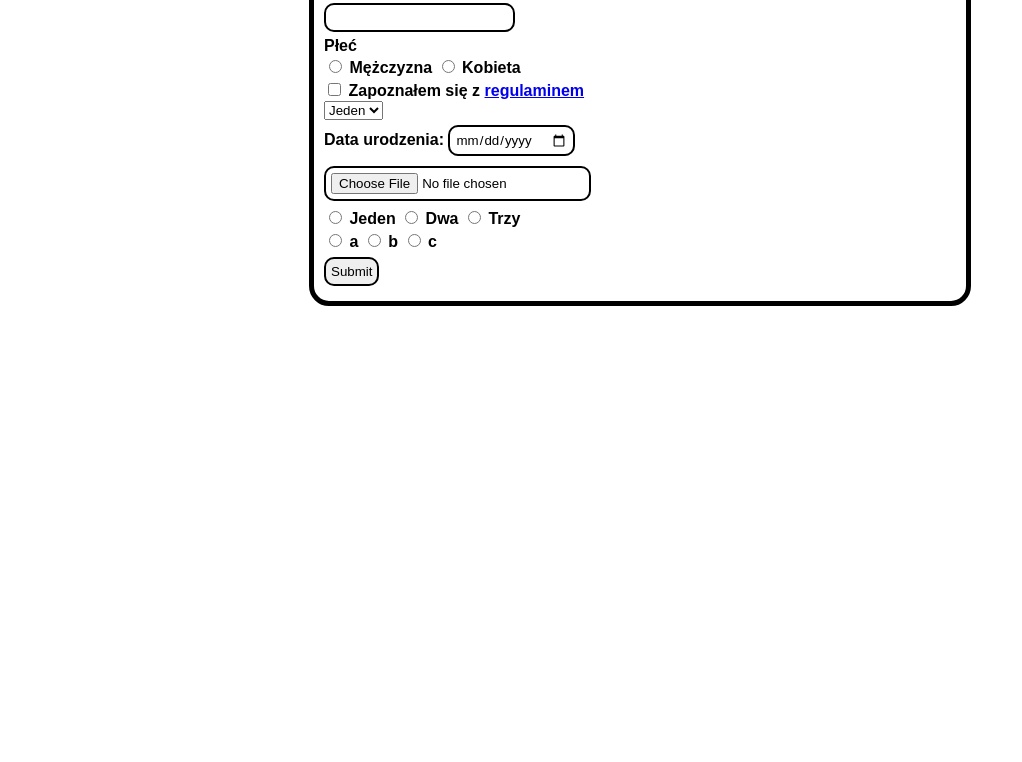
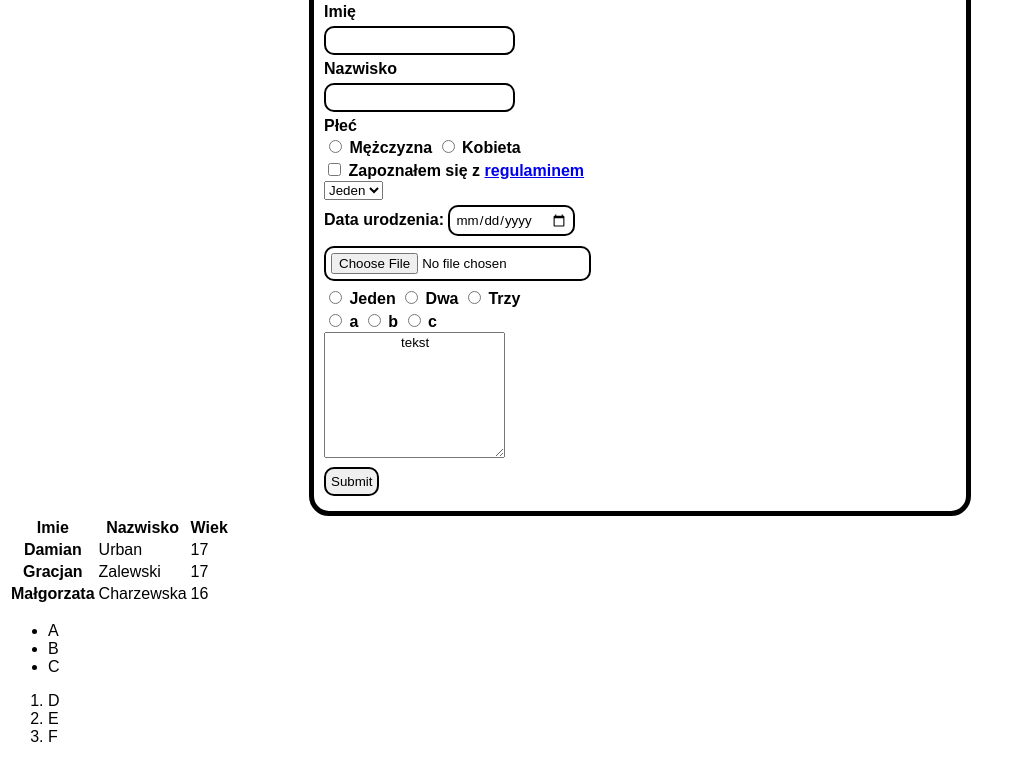
Before and after one commit to gracjanzalewski/stronawszkole, a plain HTML site: page index.html in a window 1280 px wide. Shown: the part 100-862 px from the top of the page, without its empty margins (0-1022 px from the left). Before the commit the page ends 800 px from the top, so only its background shows below. Drawn offline with Linux system fonts and the light colour scheme.

Commit message:
abbabababa

```diff
--- a/index.html
+++ b/index.html
@@ -9,6 +9,7 @@
     <body>
         <div id="formularz">
             <form action="https://politechnika.azurewebsites.net/Order/Create" method="POST">
+                <h1>Mój formularz</h1>
                 <!-- Imie i Nazwisko -->
                 <label>Imię</label>
                 <br>
@@ -59,9 +60,52 @@
                 <input type="radio" id="radioc" name="rad2" value="c"/>
                 <label for="radioc">c</label>
                 <br>
+                <!-- Textarea-->
+                <textarea id="tekst" name="tekst" rows="8">
+                    tekst
+                </textarea>
+                <br>
                 <!-- Submit -->
                 <input type="submit">
             </form>
         </div>
+        <div id="tabelka">
+            <table>
+                <thead>
+                    <th scope="col">Imie</th>
+                    <th scope="col">Nazwisko</th>
+                    <th scope="col">Wiek</th>
+                </thead>
+                <tbody>
+                    <tr>
+                        <th scope="row">Damian</th>
+                        <td>Urban</td>
+                        <td>17</td>
+                    </tr>
+                    <tr>
+                        <th scope="row">Gracjan</th>
+                        <td>Zalewski</td>
+                        <td>17</td>
+                    </tr>
+                    <tr>
+                        <th scope="row">Małgorzata</th>
+                        <td>Charzewska</td>
+                        <td>16</td>
+                    </tr>
+                </tbody>
+            </table>
+        </div>
+        <div>
+            <ul>
+                <li>A</li>
+                <li>B</li>
+                <li>C</li>
+            </ul>
+            <ol>
+                <li>D</li>
+                <li>E</li>
+                <li>F</li>
+            </ol>
+        </div>
     </body>
 </html>
```
Lines whose indentation alone changed are shown as unchanged.
